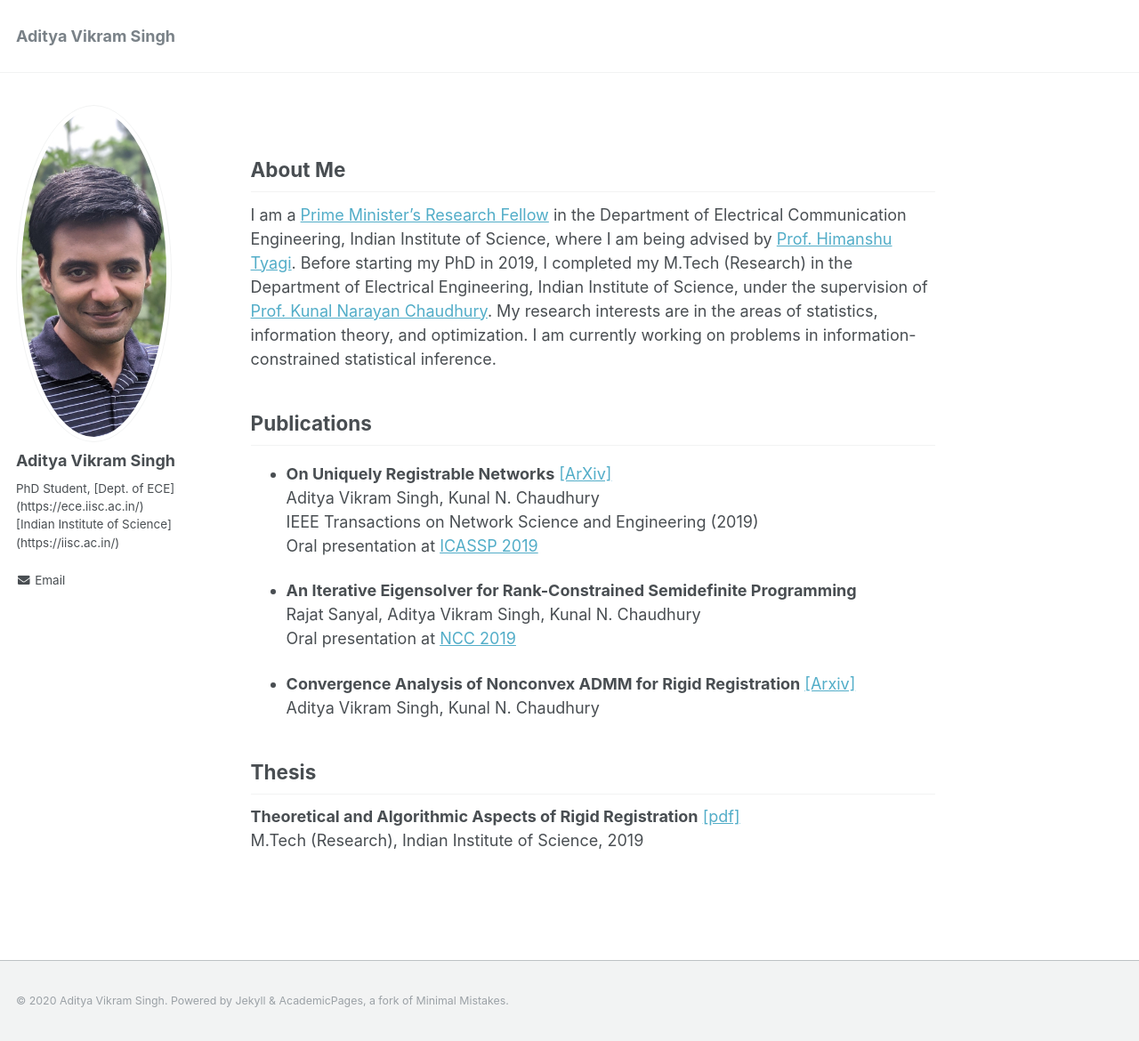
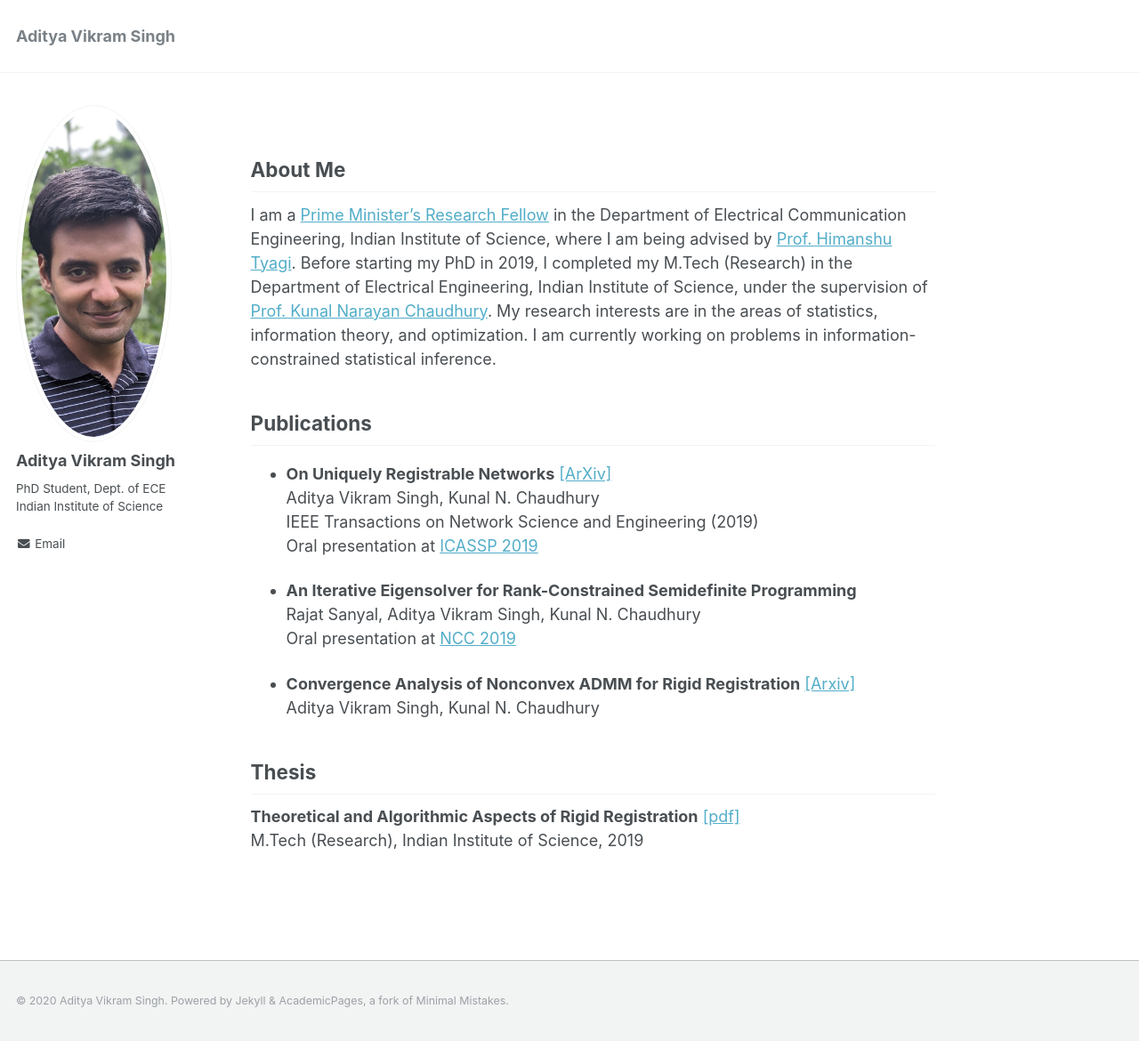
Before and after one commit to aditya-vs/aditya-vs.github.io, a Jekyll site: the page built from _pages/about.md, in a window 1280 px wide and 1170 px high. Shown: the whole window at 89% size. Built offline with Jekyll 4.4.1, drawn with Linux system fonts in a browser that asks for light colours; part of the change alters nothing that is shown.

Commit message:
Update _config.yml

```diff
--- a/_config.yml
+++ b/_config.yml
@@ -82,7 +82,7 @@ analytics:
 author:
   name             : "Aditya Vikram Singh"
   avatar           : "mypic.jpeg"
-  bio              : PhD Student, [Dept. of ECE](https://ece.iisc.ac.in/) [Indian Institute of Science](https://iisc.ac.in/)
+  bio              : "PhD Student, Dept. of ECE Indian Institute of Science"
   location         :
   employer         :
   pubmed           : #"https://www.ncbi.nlm.nih.gov/pubmed/?term=john+snow"
```
